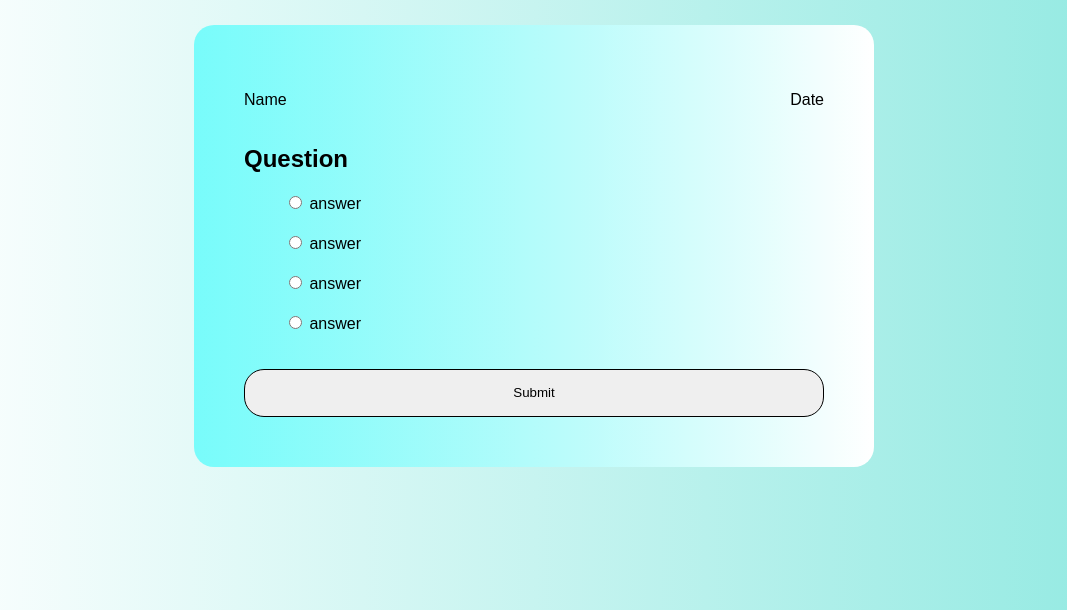
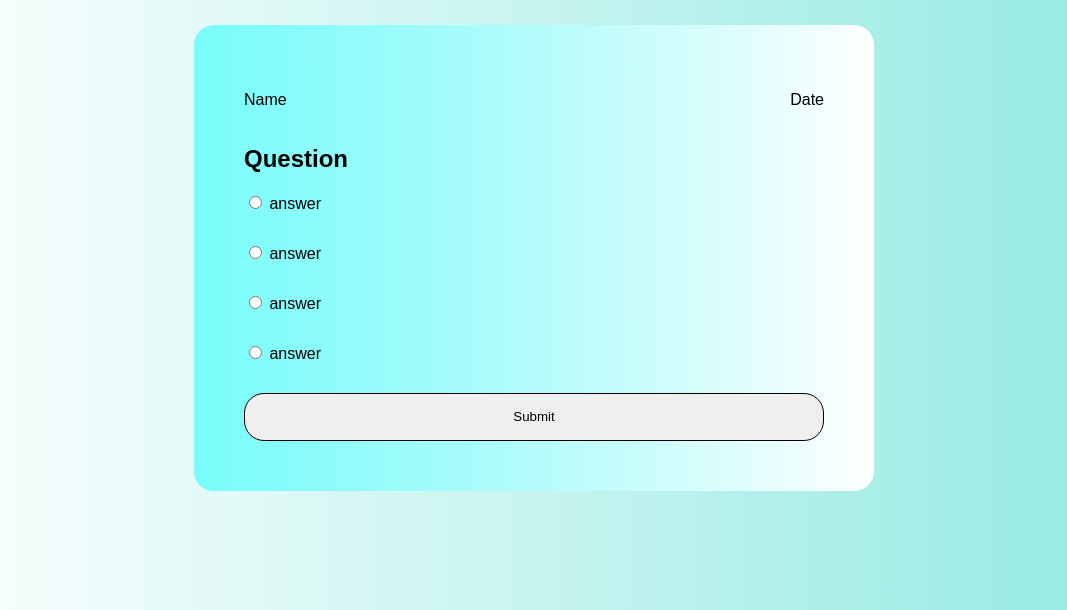
Before and after one commit to DennisMwangi1/Quiz-Board, a plain HTML site: page index.html in a window 1280 px wide. Shown: the part 190-800 px from the top of the page, without its empty margins (106-1173 px from the left). Drawn offline with Linux system fonts and the light colour scheme; a web font is replaced by a local one.

Commit message:
changed unordered list tag to form tag and added padding between the answers

```diff
--- a/assets/style.css
+++ b/assets/style.css
@@ -30,9 +30,9 @@ body{
     color: black;
     border-radius: 20px;
 }
-li{
-    list-style: none;
-    padding-bottom: 20px;
+form>div{
+
+    padding-bottom: 30px;
 }
 #submit{
     width: 100%;
--- a/index.html
+++ b/index.html
@@ -12,36 +12,36 @@
     <link rel="stylesheet" href="assets/style.css">
     <title>Get Quizy</title>
 </head>
-<body onload="loading()">
+<body>
     <h1 class="mainheading">
         Get Quizy
     </h1>
     <div id="quiz">
         <div class="namedate">
-            <p onload="name()"> Name</p>
+            <p id="username" onload="name()"> Name</p>
             <p onload="date()">Date</p>
         </div>
         <h2 id="question">
             Question
         </h2>
-        <ul >
-            <li>
+        <form>
+            <div>
                 <input type="radio" id="a" name="answer" class="answer">
                 <label for="a" id="textA"> answer</label>
-            </li>
-            <li>
+            </div>
+            <div>
                 <input type="radio" id="b" name="answer" class="answer">
                 <label for="b" id="textB"> answer </label>
-            </li>
-            <li>
+            </div>
+            <div>
                 <input type="radio" id="c" name="answer" class="answer">
                 <label for="c" id="textC">answer</label>
-            </li>
-            <li>
+            </div>
+            <div>
                 <input type="radio" id="d" name="answer" class="answer">
                 <label for="d" id="textD">answer</label>
-            </li>
-        </ul>
+            </div>
+        </form>
         <button id="submit">Submit</button>
     </div>
 
```
